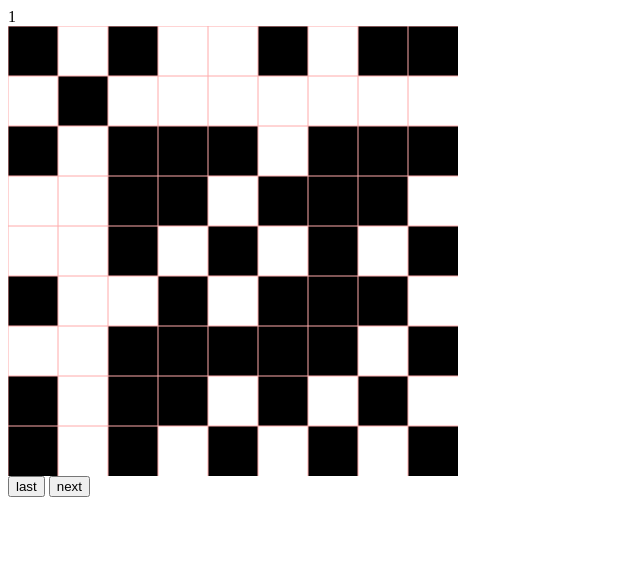
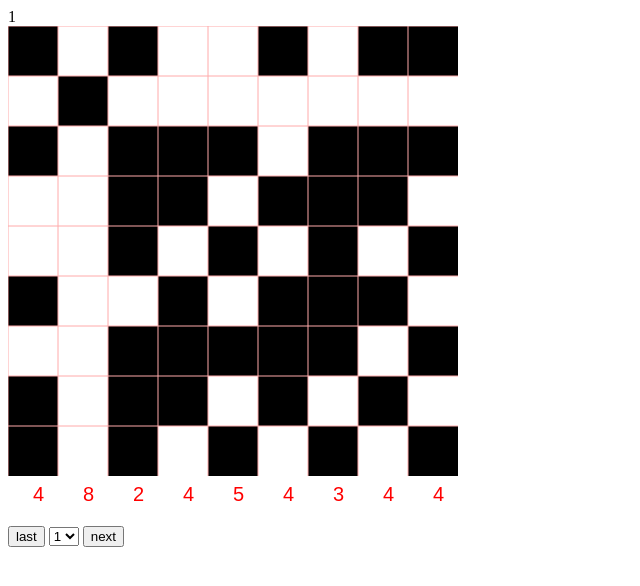
Before and after one commit to azQaz/pmat, a plain HTML site: page index.html in a window 1280 px wide. Shown: the whole page, without its empty margins (0-640 px from the left). Drawn offline with Linux system fonts and the light colour scheme.

Commit message:
增加单点的度提示

```diff
--- a/index.html
+++ b/index.html
@@ -7,6 +7,7 @@
 		<label id="label_level">null</label>
         <canvas id="main_display" style="display:block"></canvas>
 		<button id="last_button">last</button>
+		<select id="choose_select"></select>
 		<button id="next_button">next</button>
         <script>
             var canvas = document.getElementById("main_display");
@@ -14,18 +15,35 @@
 			var button_last = document.getElementById("last_button");
 			var label_level = document.getElementById("label_level");
             var sqr = new Square(7);
+            sqr.setData(1);
+			var slct = document.getElementById("choose_select");
+
+            for(var l in data_all) {
+                var opt = document.createElement('option');;
+                opt.text = (parseInt(l)+1).toString();
+                slct.add(opt);
+            }
+            slct.onchange = function(e) {
+                sqr.setData(slct.value);
+                label_level.textContent = sqr.getDataNum();
+                sqr.render(canvas);
+            }
 
 			label_level.textContent="1";
 
             button_next.onclick = function(e) {
+                console.log(sqr.getDataNum());
                 sqr.setData(sqr.getDataNum()+1);
+                console.log(sqr.getDataNum());
                 label_level.textContent = sqr.getDataNum();
                 sqr.render(canvas);
+                slct.value = sqr.getDataNum();
             }
             button_last.onclick = function(e) {
                 sqr.setData(sqr.getDataNum()-1);
                 label_level.textContent = sqr.getDataNum();
                 sqr.render(canvas);
+                slct.value = sqr.getDataNum();
             }
 
             sqr.setData(1);
--- a/js/mat.js
+++ b/js/mat.js
@@ -31,16 +31,16 @@ var Square = function (edge) {
     for(var i=0;i<ac;i+=1) {
         this.data[i] = false;
     }
-    for(i=0;i<this.edge;++i) {
+    /*for(i=0;i<this.edge;++i) {
         this.index[i] = i;
-    }
+    }*/
 };
 
 Square.prototype.getPair = function (a, b) {
     if(a == b)
         return false;
-    var c = this.index[a];
-    var r = this.index[b];
+    var c = this.index[a][0];
+    var r = this.index[b][0];
     if (c > r) {
         var t = c;
         c = r;
@@ -53,8 +53,8 @@ Square.prototype.getPair = function (a, b) {
 Square.prototype.setPair = function(a, b, bl) {
     if(a == b)
         return;
-    var c = this.index[a];
-    var r = this.index[b];
+    var c = this.index[a][0];
+    var r = this.index[b][0];
     if (c > r) {
         var t = c;
         c = r;
@@ -76,14 +76,14 @@ Square.prototype.swapIndex = function (a, b) {
 Square.prototype.render = function (canvas) {
     var lst = unit_len * this.edge;
     canvas.width = lst;
-    canvas.height = lst;
+    canvas.height = lst + unit_len;
     var cont = canvas.getContext("2d");
     cont.fillStyle = "#000000";
     cont.fillRect(0,0,lst,lst);
     if(this.onPoint != null) {
         cont.fillStyle = "#003f00";
         cont.fillRect(this.onPoint.x * unit_len, 0, unit_len, unit_len * (this.onPoint.x));
-        cont.fillRect(this.onPoint.x * unit_len, unit_len * (this.onPoint.x + 1), unit_len, unit_len * (this.edge - this.onPoint.x));
+        cont.fillRect(this.onPoint.x * unit_len, unit_len * (this.onPoint.x + 1), unit_len, unit_len * (this.edge - this.onPoint.x-1));
         cont.fillStyle = "#00003f";
         cont.fillRect(0, this.onPoint.x * unit_len, unit_len * this.onPoint.x, unit_len);
         cont.fillRect(unit_len * (this.onPoint.x + 1), this.onPoint.x * unit_len, unit_len * (this.edge - this.onPoint.x), unit_len);
@@ -91,18 +91,21 @@ Square.prototype.render = function (canvas) {
     if(this.sp != null) {
         cont.fillStyle = "#005f00";
         cont.fillRect(this.sp.x * unit_len, 0, unit_len, unit_len * (this.sp.x));
-        cont.fillRect(this.sp.x * unit_len, unit_len * (this.sp.x + 1), unit_len, unit_len * (this.edge - this.sp.x));
+        cont.fillRect(this.sp.x * unit_len, unit_len * (this.sp.x + 1), unit_len, unit_len * (this.edge - this.sp.x -1));
         cont.fillStyle = "#00005f";
         cont.fillRect(0, this.sp.x * unit_len, unit_len * this.sp.x, unit_len);
         cont.fillRect(unit_len * (this.sp.x + 1), this.sp.x * unit_len, unit_len * (this.edge - this.sp.x), unit_len);
     }
-    cont.fillStyle = "#ffffff";
+    cont.font = "20px Arial";
     for(var c = 0, cc = 0; c < this.edge; c+=1, cc += unit_len) {
+        cont.fillStyle = "#ffffff";
         for(var r = 0, rr = 0; r < this.edge; r+=1, rr += unit_len ) {
             if(this.getPair(r,c) == true) {
                 cont.fillRect(rr,cc,unit_len,unit_len);
             }
         }
+        cont.fillStyle = "#ff0000";
+        cont.fillText(this.index[c][1],c*unit_len+unit_len/2,lst+unit_len/2);
     }
     cont.strokeStyle = "#ffaaaa";
     cont.lineWidth=1;
@@ -147,7 +150,22 @@ Square.prototype.setData = function (n) {
         }
         this.index = new Array(this.edge);
         for(var i = 0; i < this.edge; i += 1) {
-            this.index[i] = i;
+			var rs = 0;
+			for(var j = 0; j < this.edge; j+=1) {
+                if(i == j)
+                    continue;
+                var c = i;
+                var r = j;
+                if (c > r) {
+                    var t = c;
+                    c = r;
+                    r = t;
+                }
+                var p = ((r-1)*r)/2+c;
+                if(this.data[p])
+                    rs++;
+			}
+            this.index[i] = [i,rs];
         }
     }
 }
```
